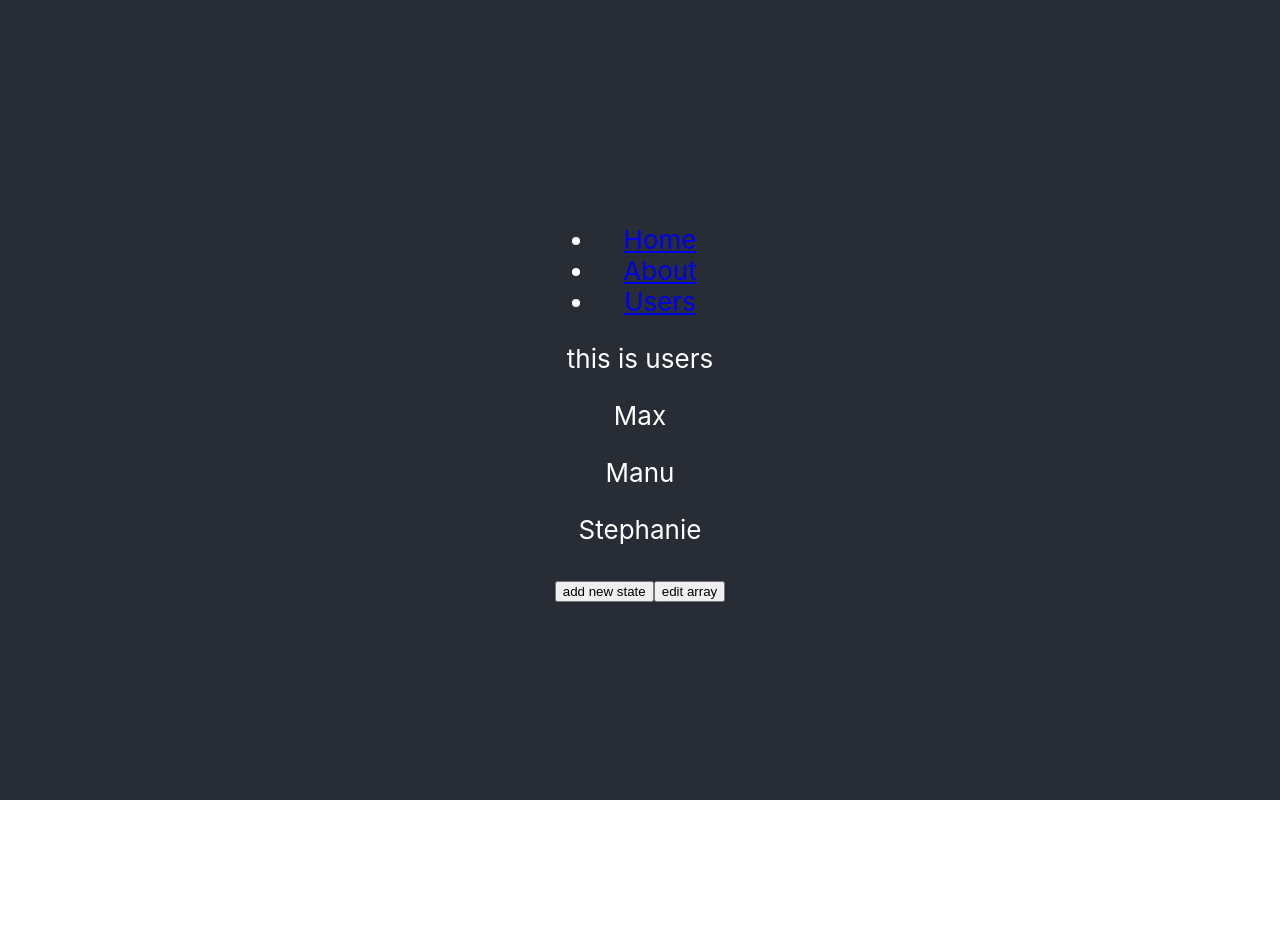
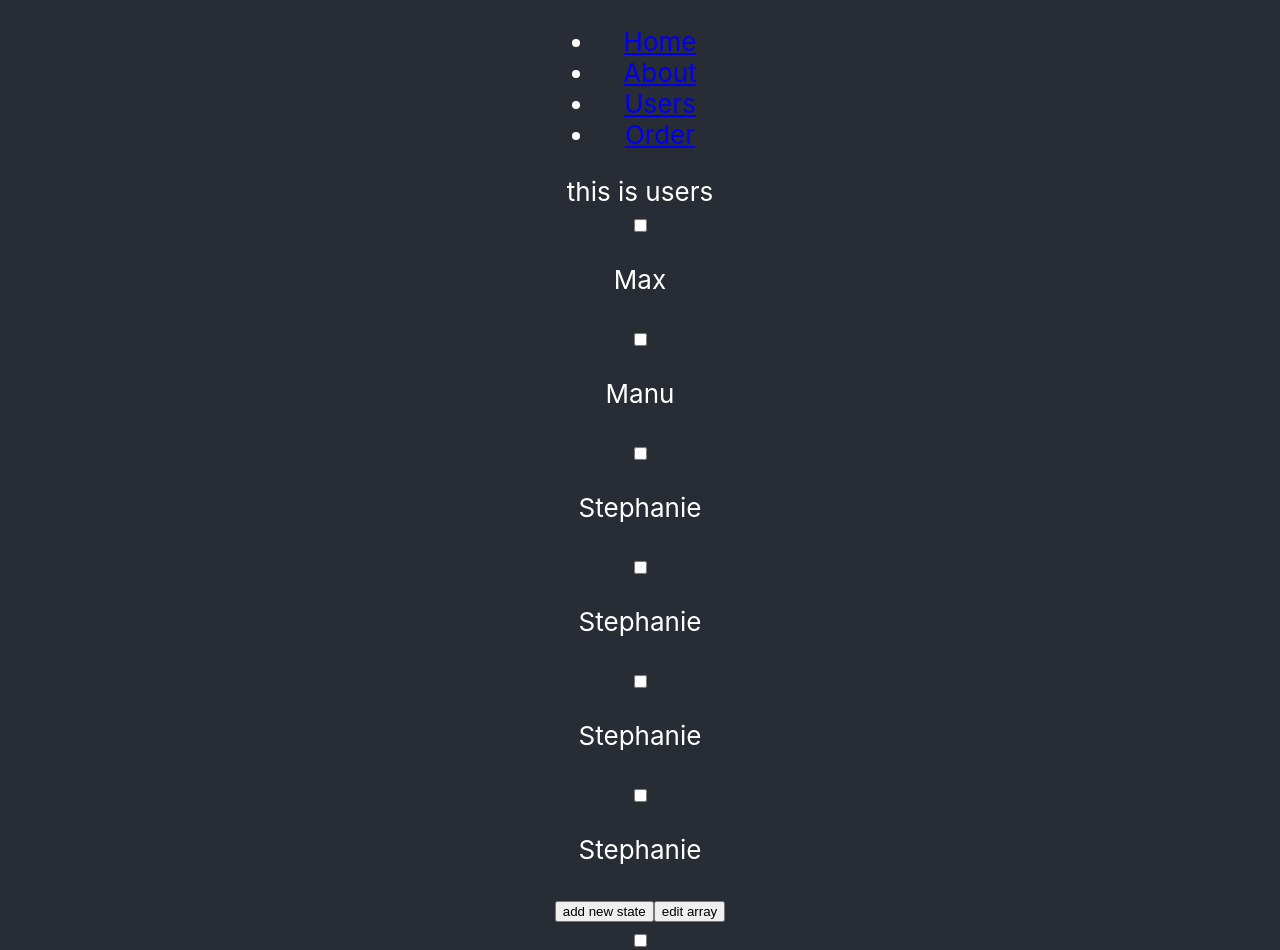
Before and after one commit to bryce0516/jquery-with-react, a React (Create React App) app: page /users in a window 1280 px wide. Shown: the top 950 px of the page. Before the commit the page ends 800 px from the top, so only its background shows below. Built offline with nearby package versions, Linux system fonts and the light colour scheme.

Commit message:
check박스 연습

```diff
--- a/package.json
+++ b/package.json
@@ -6,6 +6,7 @@
     "@testing-library/jest-dom": "^5.11.4",
     "@testing-library/react": "^11.1.0",
     "@testing-library/user-event": "^12.1.10",
+    "axios": "^0.21.1",
     "jquery": "3.6.0",
     "react": "^17.0.1",
     "react-dom": "^17.0.1",
--- a/src/App.js
+++ b/src/App.js
@@ -9,6 +9,7 @@ import {
 import Home from './components/Home'
 import About from './components/About'
 import Users from './components/Users'
+import Orderwrap from './components/Orderwrap'
 function App() {
   return (
     <div className="App">
@@ -26,6 +27,9 @@ function App() {
                 <li>
                   <Link to="/users">Users</Link>
                 </li>
+                <li>
+                  <Link to="/order">Order</Link>
+                </li>
               </ul>
             </nav>
             <Switch>
@@ -38,6 +42,9 @@ function App() {
               <Route exact path="/" component={Home}>
                 <Home />
               </Route>
+              <Route exact path="/order" component={Orderwrap}>
+                <Home />
+              </Route>
             </Switch>
           </div>
         </Router>
--- /dev/null
+++ b/src/components/Orderwrap.js
@@ -0,0 +1,9 @@
+// import Order from './Order'
+
+// const Oderwrap = () => {
+//     return (
+//         <Order />
+//      );
+// }
+
+// export default Oderwrap;
--- a/src/components/Users.js
+++ b/src/components/Users.js
@@ -1,43 +1,61 @@
-import React ,{ useState } from 'react'
+import React, { useState } from "react";
 
 const Users = () => {
   const [state, setState] = useState({
     persons: [
-      { id:1 ,name: 'Max', age: 28 },
-      { id:2, name: 'Manu', age: 29 },
-      { id:3, name: 'Stephanie', age: 26 }
+      { id: 1, name: "Max", age: 28 },
+      { id: 2, name: "Manu", age: 29 },
+      { id: 3, name: "Stephanie", age: 26 },
+      { id: 3, name: "Stephanie", age: 26 },
+      { id: 3, name: "Stephanie", age: 26 },
+      { id: 3, name: "Stephanie", age: 26 },
     ],
-    otherState: 'some'
-  })
-  console.log(state.persons)
+    otherState: "some",
+  });
+
+  // const [checkedItems, setCheckedItems] = useState(new Set());
+
+  // const checkedItemHandler = (id, isChecked) => {
+  //   if (isChecked) {
+  //     checkedItems.add(id);
+  //     setCheckedItems(checkedItems);
+  //   } else if (!isChecked && checkedItems.has(id)) {
+  //     checkedItems.delete(id);
+  //     setCheckedItems(checkedItems);
+  //   }
+  // };
+
+  console.log(state.persons);
   const handleAdd = () => {
     setState({
       ...state,
-      persons:[...state.persons, {name:'Jerry', age: 31}]
-    })
-  }
+      persons: [...state.persons, { name: "Jerry", age: 31 }],
+    });
+  };
   const handleEdit = (idx) => {
-
     setState({
       ...state,
-      persons: state.persons.map(person =>
-        person.id === idx ? {...person, name2:"yeoolw"} : person
-      )
-    })
-  }
+      persons: state.persons.map((person) =>
+        person.id === idx ? { ...person, name2: "yeoolw" } : person
+      ),
+    });
+  };
   return (
     <>
       <div>this is users</div>
       {state.persons.map((data, index) => {
-        console.log('in map', data, index)
-        return <p key={index}>{data.name}</p>
+        console.log("in map", data, index);
+        return <div><input type="checkbox" /><p key={index}>{data.name}</p></div>;
       })}
       <button onClick={handleAdd}>add new state</button>
       <button onClick={() => handleEdit(1)}>edit array</button>
+
+      <div>
+        <input type="checkbox" />
+      </div>
+
     </>
-
-
-   );
-}
+  );
+};
 
 export default Users;
```
Also changed, not shown: src/components/Order.js (added, +57 -0 lines), src/components/OrderManagementArea.js (added, +108 -0 lines), src/components/OrderTableData.js (added, +58 -0 lines), 1 other file (tests, documents, lock files or other folders).
